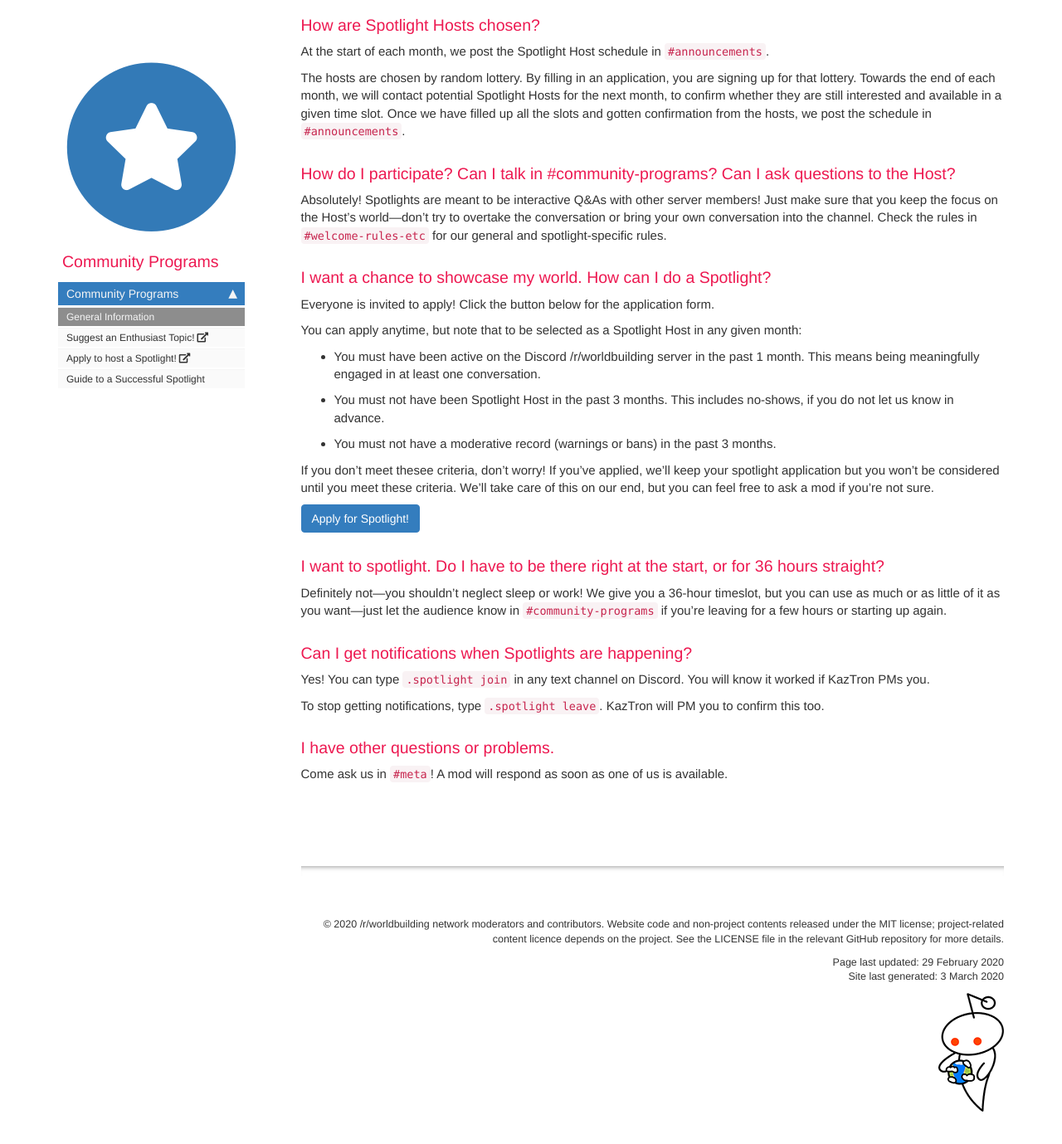
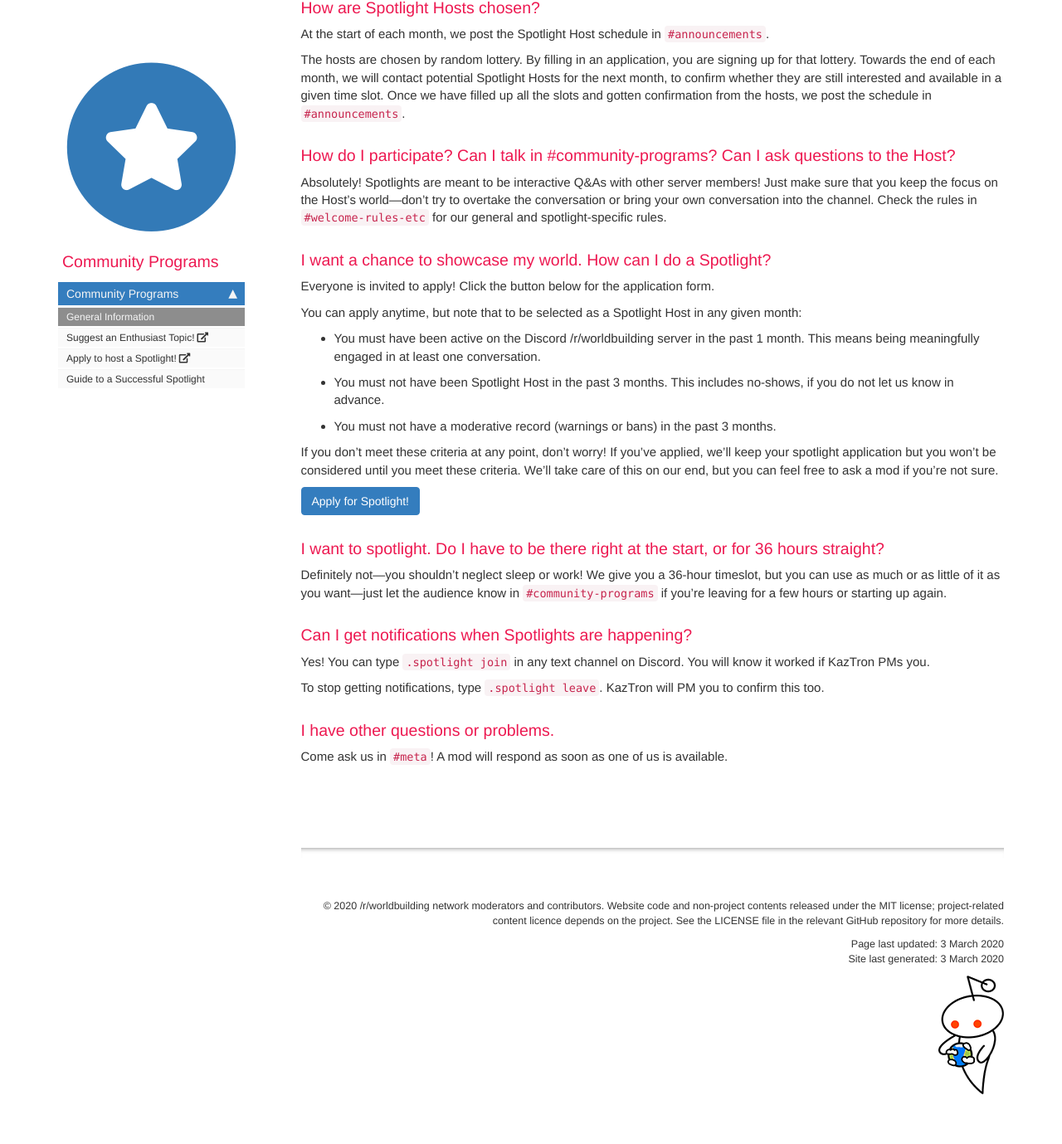
Before and after one commit to Worldbuilding/worldbuilding.github.io, a Jekyll site: the page built from programs/index.md, in a window 1280 px wide and 1400 px high, scrolled down 4197 px. Shown: the top 1379 px of the window at 83% size. Built offline with Jekyll 4.4.1, drawn with Linux system fonts in a browser that asks for light colours; nearby versions of some CDN libraries; comment, search, counter and statistics services are not loaded; some of the changed text lies outside the part shown.

Commit message:
programs: update notif commands; typos

```diff
--- a/programs/index.md
+++ b/programs/index.md
@@ -1,6 +1,6 @@
 ---
 title: "Community Programs"
-last_updated: 29 February 2020
+last_updated: 3 March 2020
 summary: "Every week, we host scheduled community programs on specific topics or worlds. Come join the discussion!"
 ---
 
@@ -159,7 +159,7 @@
 * You must not have been Spotlight Host in the past 3 months. This includes no-shows, if you do not let us know in advance.
 * You must not have a moderative record (warnings or bans) in the past 3 months.
 
-If you don't meet thesee criteria, don't worry! If you've applied, we'll keep your spotlight application but you won't be considered until you meet these criteria. We'll take care of this on our end, but you can feel free to ask a mod if you're not sure.
+If you don't meet these criteria at any point, don't worry! If you've applied, we'll keep your spotlight application but you won't be considered until you meet these criteria. We'll take care of this on our end, but you can feel free to ask a mod if you're not sure.
 
 <a href="https://goo.gl/forms/uap6PmwzeyheZMJk2" class="btn btn-primary">Apply for Spotlight!</a>
 
```
Also changed, not shown: other parts of programs/index.md (+2 -2 lines).
